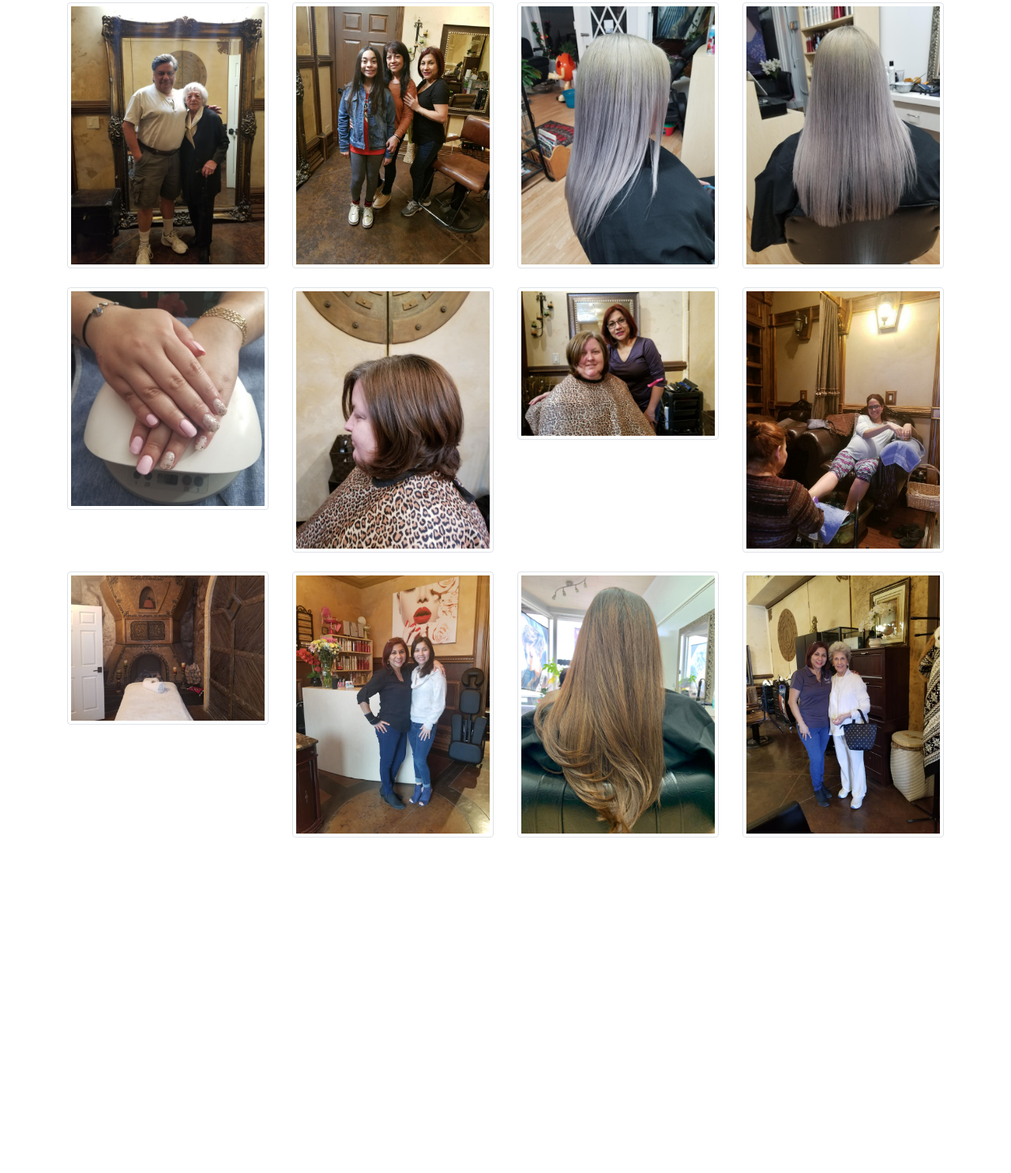
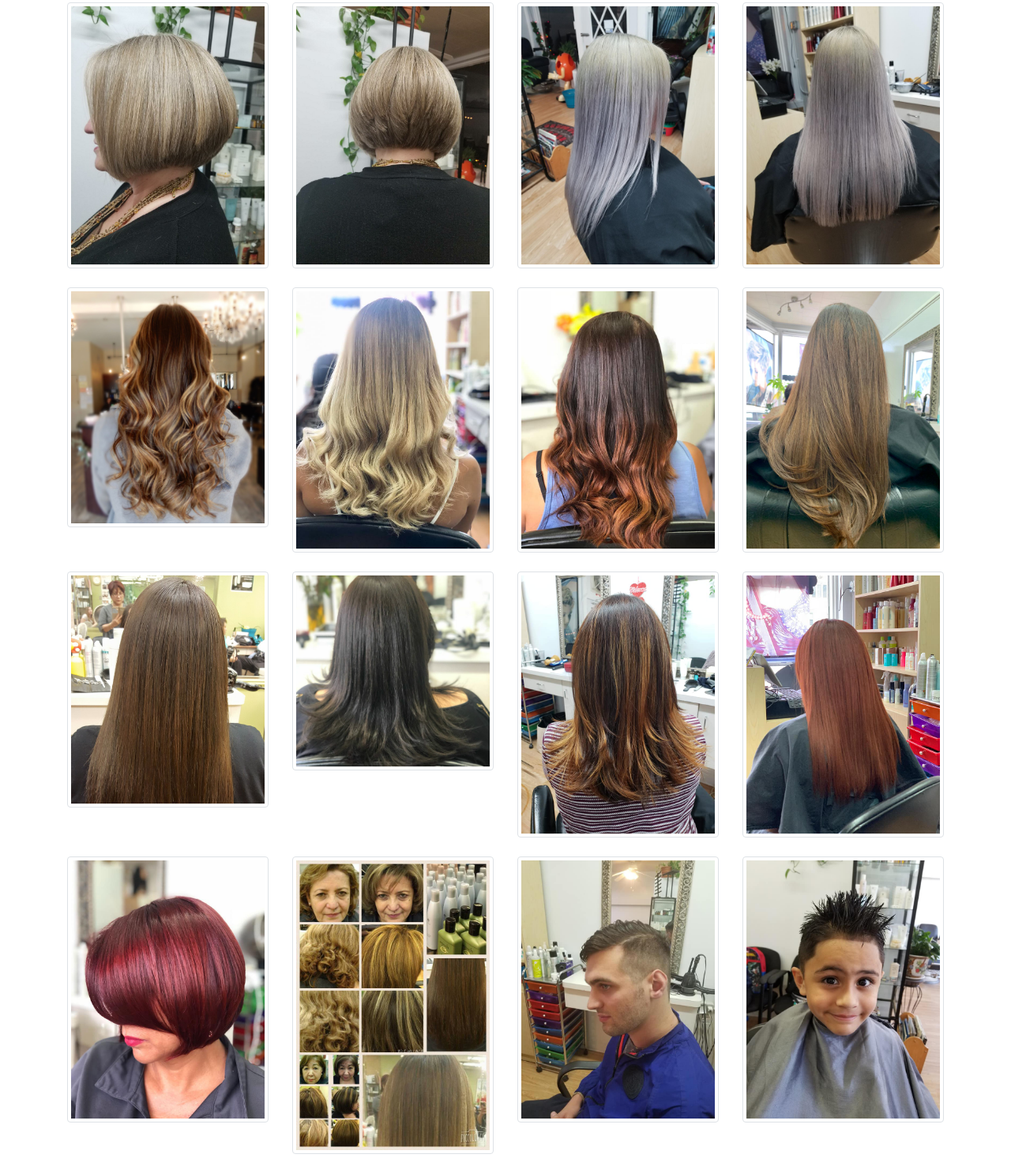
Before and after one commit to NoemiR/HairSalon, a website: page gallery.html in a window 1280 px wide. Shown: the part 262-1748 px from the top of the page at 79% size. Before the commit the page ends 1347 px from the top, so only its background shows below. Drawn offline with Linux system fonts and the light colour scheme.

Commit message:
changed pictures according to costumer's request

```diff
--- a/gallery.html
+++ b/gallery.html
@@ -71,12 +71,12 @@
 
     <div class="col-lg-3 col-md-4 col-6">
       <a href="#" class="d-block mb-4 h-100">
-      		<img class="img-fluid img-thumbnail" src="img/momson.jpg" alt="">
+      		<img class="img-fluid img-thumbnail" src="img/sideblonde.jpg" alt="">
           </a>
     </div>
     <div class="col-lg-3 col-md-4 col-6">
       <a href="#" class="d-block mb-4 h-100">
-            <img class="img-fluid img-thumbnail" src="img/friends.jpg" alt="">
+            <img class="img-fluid img-thumbnail" src="img/backblonde.jpg" alt="">
           </a>
     </div>
     <div class="col-lg-3 col-md-4 col-6">
@@ -91,32 +91,17 @@
     </div>
     <div class="col-lg-3 col-md-4 col-6">
       <a href="#" class="d-block mb-4 h-100">
-            <img class="img-fluid img-thumbnail" src="img/manicure.jpg" alt="">
+            <img class="img-fluid img-thumbnail" src="img/hair.jpg" alt="">
           </a>
     </div>
     <div class="col-lg-3 col-md-4 col-6">
       <a href="#" class="d-block mb-4 h-100">
-            <img class="img-fluid img-thumbnail" src="img/leftview.jpg" alt="">
+            <img class="img-fluid img-thumbnail" src="img/lightwaves.jpg" alt="">
           </a>
     </div>
     <div class="col-lg-3 col-md-4 col-6">
       <a href="#" class="d-block mb-4 h-100">
-            <img class="img-fluid img-thumbnail" src="img/friend.jpg" alt="">
-          </a>
-    </div>
-    <div class="col-lg-3 col-md-4 col-6">
-      <a href="#" class="d-block mb-4 h-100">
-            <img class="img-fluid img-thumbnail" src="img/ped.jpg" alt="">
-          </a>
-    </div>
-    <div class="col-lg-3 col-md-4 col-6">
-      <a href="#" class="d-block mb-4 h-100">
-            <img class="img-fluid img-thumbnail" src="img/relax.jpg" alt="">
-          </a>
-    </div>
-    <div class="col-lg-3 col-md-4 col-6">
-      <a href="#" class="d-block mb-4 h-100">
-            <img class="img-fluid img-thumbnail" src="img/desk.jpg" alt="">
+            <img class="img-fluid img-thumbnail" src="img/colorwaves.jpg" alt="">
           </a>
     </div>
     <div class="col-lg-3 col-md-4 col-6">
@@ -126,7 +111,42 @@
     </div>
     <div class="col-lg-3 col-md-4 col-6">
       <a href="#" class="d-block mb-4 h-100">
-            <img class="img-fluid img-thumbnail" src="img/charo.jpg" alt="">
+            <img class="img-fluid img-thumbnail" src="img/straght.jpg" alt="">
+          </a>
+    </div>
+    <div class="col-lg-3 col-md-4 col-6">
+      <a href="#" class="d-block mb-4 h-100">
+            <img class="img-fluid img-thumbnail" src="img/black.jpg" alt="">
+          </a>
+    </div>
+    <div class="col-lg-3 col-md-4 col-6">
+      <a href="#" class="d-block mb-4 h-100">
+            <img class="img-fluid img-thumbnail" src="img/highlights.jpg" alt="">
+          </a>
+    </div>
+    <div class="col-lg-3 col-md-4 col-6">
+      <a href="#" class="d-block mb-4 h-100">
+            <img class="img-fluid img-thumbnail" src="img/redstraight.jpg" alt="">
+          </a>
+    </div>
+    <div class="col-lg-3 col-md-4 col-6">
+      <a href="#" class="d-block mb-4 h-100">
+            <img class="img-fluid img-thumbnail" src="img/red.jpg" alt="">
+          </a>
+    </div>
+    <div class="col-lg-3 col-md-4 col-6">
+      <a href="#" class="d-block mb-4 h-100">
+            <img class="img-fluid img-thumbnail" src="img/collage.jpg" alt="">
+          </a>
+    </div>
+    <div class="col-lg-3 col-md-4 col-6">
+      <a href="#" class="d-block mb-4 h-100">
+            <img class="img-fluid img-thumbnail" src="img/guy.jpg" alt="">
+          </a>
+    </div>
+    <div class="col-lg-3 col-md-4 col-6">
+      <a href="#" class="d-block mb-4 h-100">
+            <img class="img-fluid img-thumbnail" src="img/boy.jpg" alt="">
           </a>
     </div>
   </div>
```
Also changed, not shown: index.html (+1 -1 lines), img/black.jpg (added), img/blondewaves.jpg (added), img/boy.jpg (added), img/collage.jpg (added), img/colorwaves.jpg (added), img/guy.jpg (added), img/highlights.jpg (added), img/leaf.jpg (added), img/lightwaves.jpg (added), img/makeup.jpg (added), img/red.jpg (added), img/redstraight.jpg (added), img/straght.jpg (added), 1 other file.
